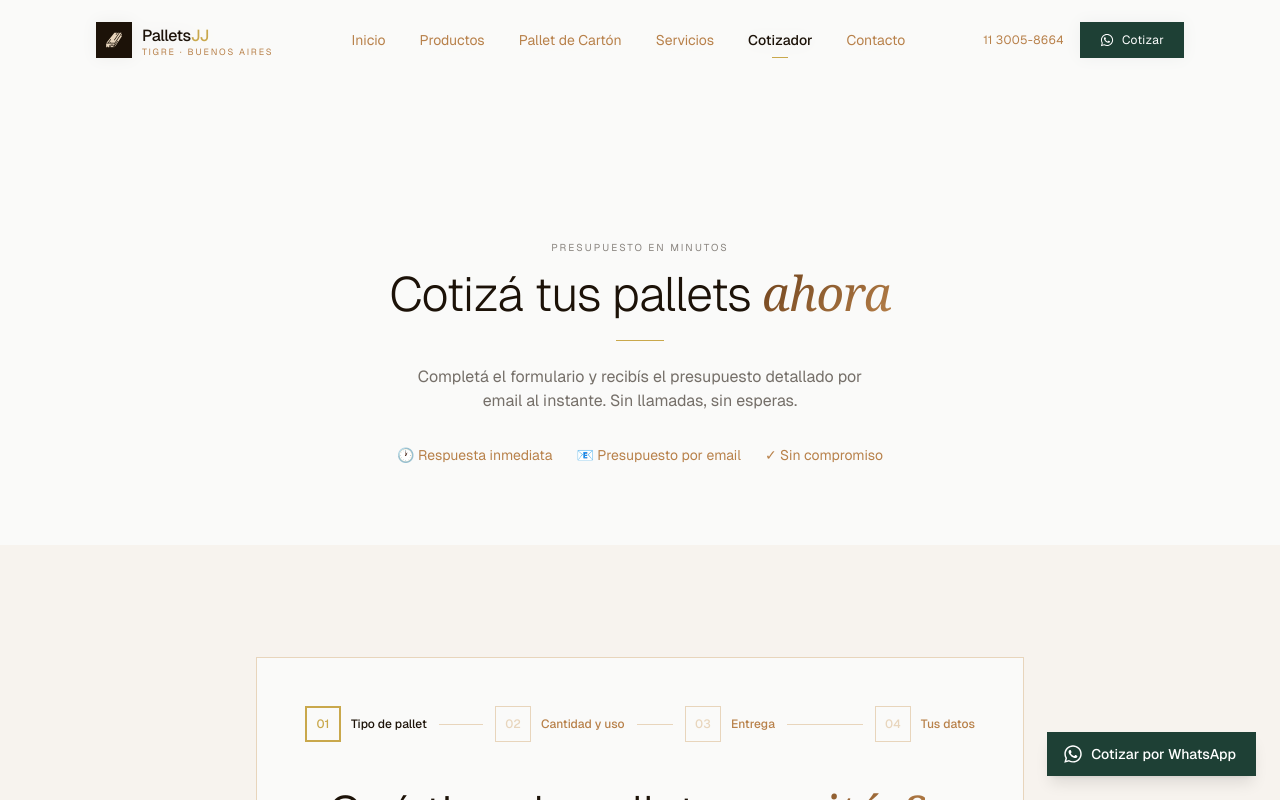
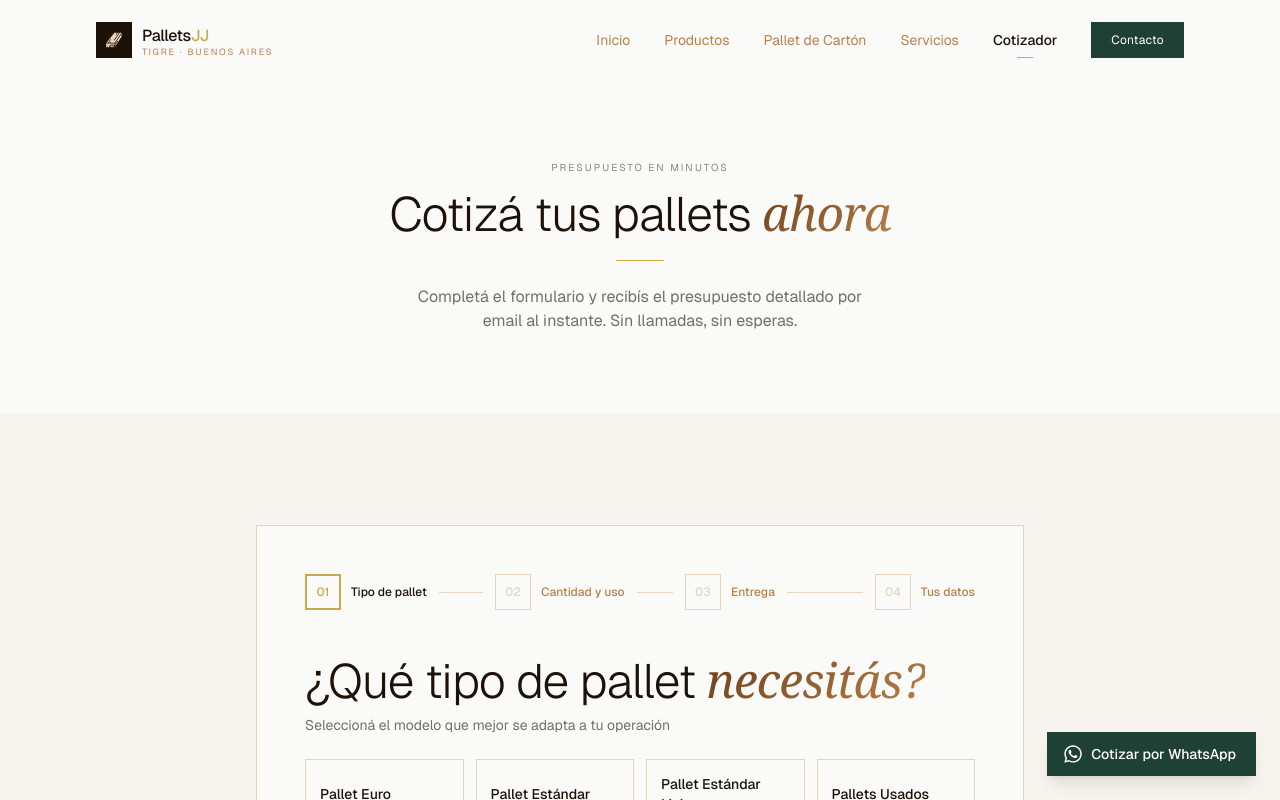
Before and after one commit to VM-Studio/wood-pallet, a Next.js app: page /cotizador in a window 1280 px wide. Shown: the top 800 px of the page. Built offline with nearby package versions, Linux system fonts and the light colour scheme.

Commit message:
feat: navbar cleanup, cotizador polish, scroll-behavior fix

```diff
--- a/src/app/cotizador/layout.tsx
+++ b/src/app/cotizador/layout.tsx
@@ -1,12 +1,3 @@
-import Navbar from '@/components/layout/Navbar'
-import Footer from '@/components/layout/Footer'
-
 export default function CotizadorLayout({ children }: { children: React.ReactNode }) {
-  return (
-    <>
-      <Navbar />
-      <main>{children}</main>
-      <Footer />
-    </>
-  )
+  return <>{children}</>
 }
--- a/src/app/cotizador/page.tsx
+++ b/src/app/cotizador/page.tsx
@@ -56,17 +56,10 @@ export default function CotizadorPage() {
             Cotizá tus pallets <em className="em-gradient">ahora</em>
           </h1>
           <span className="deco-line mb-6 mx-auto block" />
-          <p className="text-brand-dark/60 max-w-md mx-auto mb-8">
+          <p className="text-brand-dark/60 max-w-md mx-auto">
             Completá el formulario y recibís el presupuesto detallado por email al instante.
             Sin llamadas, sin esperas.
           </p>
-
-          {/* Trust signals */}
-          <div className="flex flex-wrap justify-center gap-6 text-sm text-brand-tan">
-            <span>🕐 Respuesta inmediata</span>
-            <span>📧 Presupuesto por email</span>
-            <span>✓ Sin compromiso</span>
-          </div>
         </div>
       </section>
 
--- a/src/app/globals.css
+++ b/src/app/globals.css
@@ -33,9 +33,14 @@
 }
 
 html {
-  scroll-behavior: smooth;
   overflow-x: hidden;
   width: 100%;
+}
+
+/* scroll-behavior: smooth en html nativo — Next.js lo desactiva durante
+   transiciones de ruta usando el atributo data-scroll-behavior="smooth" */
+html[data-scroll-behavior="smooth"] {
+  scroll-behavior: smooth;
 }
 
 body {
--- a/src/app/layout.tsx
+++ b/src/app/layout.tsx
@@ -78,7 +78,7 @@ export default function RootLayout({
   children: React.ReactNode
 }) {
   return (
-    <html lang="es" className={`${geistSans.variable} ${geistMono.variable}`}>
+    <html lang="es" className={`${geistSans.variable} ${geistMono.variable}`} data-scroll-behavior="smooth">
       <body className={`${geistSans.className} bg-wood-cream antialiased`}>
         <Navbar />
         <main>{children}</main>
--- a/src/components/layout/Navbar.tsx
+++ b/src/components/layout/Navbar.tsx
@@ -4,11 +4,10 @@ import { useState, useEffect } from 'react'
 import Link from 'next/link'
 import { usePathname } from 'next/navigation'
 import { motion, AnimatePresence } from 'framer-motion'
-import { FaWhatsapp } from 'react-icons/fa'
 import { HiMenu, HiX } from 'react-icons/hi'
 import { GiWoodBeam } from 'react-icons/gi'
 import { clsx } from 'clsx'
-import { NAV_LINKS, WHATSAPP_LINKS, EMPRESA } from '@/lib/constants'
+import { NAV_LINKS } from '@/lib/constants'
 
 export default function Navbar() {
   const [isOpen, setIsOpen] = useState(false)
@@ -58,7 +57,8 @@ export default function Navbar() {
               </div>
             </Link>
 
-            <nav className="hidden md:flex items-center gap-0.5" aria-label="Navegación principal">
+            <div className="hidden md:flex items-center gap-0.5 ml-auto">
+              <nav className="flex items-center gap-0.5 mr-4" aria-label="Navegación principal">
               {NAV_LINKS.map((link) => {
                 const isActive = pathname === link.href
                 const isCotizador = link.href === '/cotizador'
@@ -87,21 +87,11 @@ export default function Navbar() {
               })}
             </nav>
 
-            <div className="hidden md:flex items-center gap-4">
               <a
-                href={`tel:${EMPRESA.telefono.replace(/\s/g, '')}`}
-                className="text-xs text-brand-tan hover:text-brand-dark transition-colors tracking-wide hidden lg:block"
-              >
-                {EMPRESA.telefono}
-              </a>
-              <a
-                href={WHATSAPP_LINKS.general}
-                target="_blank"
-                rel="noopener noreferrer"
+                href="/contacto"
                 className="btn-whatsapp text-xs px-5 py-2.5"
               >
-                <FaWhatsapp className="text-sm" />
-                Cotizar
+                Contacto
               </a>
             </div>
 
@@ -168,19 +158,10 @@ export default function Navbar() {
                 })}
                 <div className="mt-4 pt-4 border-t border-brand-sand flex flex-col gap-3">
                   <a
-                    href={`tel:${EMPRESA.telefono.replace(/\s/g, '')}`}
-                    className="flex items-center justify-center gap-2 px-4 py-3 border border-brand-sand text-brand-dark text-sm hover:bg-brand-cream transition-colors"
+                    href="/contacto"
+                    className="btn-whatsapp w-full justify-center text-center"
                   >
-                    📞 {EMPRESA.telefono}
-                  </a>
-                  <a
-                    href={WHATSAPP_LINKS.general}
-                    target="_blank"
-                    rel="noopener noreferrer"
-                    className="btn-whatsapp w-full justify-center"
-                  >
-                    <FaWhatsapp className="text-lg" />
-                    Cotizar por WhatsApp
+                    Contacto
                   </a>
                 </div>
               </nav>
--- a/src/components/sections/cotizador/CotizadorForm.tsx
+++ b/src/components/sections/cotizador/CotizadorForm.tsx
@@ -308,7 +308,6 @@ export default function CotizadorForm() {
                       onClick={() => set('esExportacion', false)}
                       className="flex-1"
                     >
-                      <div className="text-2xl mb-2">🏭</div>
                       <div className="font-medium text-sm text-brand-dark mb-1">Uso local</div>
                       <div className="text-xs text-brand-tan">Para distribución y operaciones dentro de Argentina</div>
                     </SelectCard>
@@ -317,7 +316,6 @@ export default function CotizadorForm() {
                       onClick={() => set('esExportacion', true)}
                       className="flex-1"
                     >
-                      <div className="text-2xl mb-2">🌍</div>
                       <div className="font-medium text-sm text-brand-dark mb-1">Exportación internacional</div>
                       <div className="text-xs text-brand-tan">Requiere tratamiento NIMF-15 (+$25 por unidad)</div>
                     </SelectCard>
@@ -333,7 +331,7 @@ export default function CotizadorForm() {
                         className="overflow-hidden"
                       >
                         <p className="text-xs mt-3 px-3 py-2 border-l-2" style={{ color: '#1E4035', borderColor: '#1E4035', backgroundColor: '#f0faf8' }}>
-                          ✓ Se incluirá el tratamiento fitosanitario NIMF-15 certificado para exportación a cualquier destino
+                          Se incluirá el tratamiento fitosanitario NIMF-15 certificado para exportación a cualquier destino
                         </p>
                       </motion.div>
                     )}
@@ -558,7 +556,7 @@ export default function CotizadorForm() {
                       onChange={(e) => set('email', e.target.value)}
                       style={inputStyle}
                     />
-                    <p className="text-xs mt-1 text-brand-tan">📧 Te enviamos el presupuesto a este email</p>
+                    <p className="text-xs mt-1 text-brand-tan">Te enviamos el presupuesto a este email</p>
                     {errores.email && <p className="text-xs mt-1" style={{ color: '#C9A84C' }}>{errores.email}</p>}
                   </div>
 
@@ -574,54 +572,6 @@ export default function CotizadorForm() {
                       style={{ ...inputStyle, resize: 'vertical' }}
                     />
                   </div>
-                </div>
-
-                {/* Resumen */}
-                <div className="bg-brand-dark p-6">
-                  <p
-                    className="text-[10px] uppercase tracking-widest mb-4"
-                    style={{ color: '#B8814A' }}
-                  >
-                    Resumen de tu cotización
-                  </p>
-                  <div className="flex flex-col gap-2 mb-4">
-                    {calculo.desglose.map((linea, i) => (
-                      <div key={i} className="flex justify-between items-center">
-                        <span className="text-sm text-brand-cream">
-                          {i === 0
-                            ? `${form.cantidad} pallets ${TIPOS_PALLET.find((t) => t.id === form.tipoPallet)?.nombre ?? ''}`
-                            : linea.descripcion}
-                        </span>
-                        <span className="text-sm font-medium text-brand-cream">
-                          {formatPrecio(linea.monto)}
-                        </span>
-                      </div>
-                    ))}
-                    {calculo.subtotalEnvio === 0 && (
-                      <div className="flex justify-between items-center">
-                        <span className="text-sm text-brand-cream">Envío</span>
-                        <span className="text-sm text-brand-cream">Sin costo (retiro en planta)</span>
-                      </div>
-                    )}
-                  </div>
-                  <div className="h-px mb-4" style={{ backgroundColor: 'rgba(184,129,74,0.2)' }} />
-                  <div className="flex justify-between items-center">
-                    <span
-                      className="text-[10px] uppercase tracking-widest"
-                      style={{ color: '#B8814A' }}
-                    >
-                      Total estimado
-                    </span>
-                    <span
-                      className="font-light"
-                      style={{ color: '#C9A84C', fontSize: '28px', fontFamily: 'Georgia, serif' }}
-                    >
-                      {formatPrecio(calculo.total)}
-                    </span>
-                  </div>
-                  <p className="text-xs italic mt-4" style={{ color: 'rgba(184,129,74,0.6)' }}>
-                    * Presupuesto estimado. El precio final puede variar según disponibilidad y condiciones específicas del pedido.
-                  </p>
                 </div>
 
                 {/* Error general */}
--- a/src/lib/constants.ts
+++ b/src/lib/constants.ts
@@ -31,5 +31,4 @@ export const NAV_LINKS = [
   { label: 'Pallet de Cartón', href: '/pallet-carton' },
   { label: 'Servicios',        href: '/servicios'     },
   { label: 'Cotizador',        href: '/cotizador'     },
-  { label: 'Contacto',         href: '/contacto'      },
 ]
```
